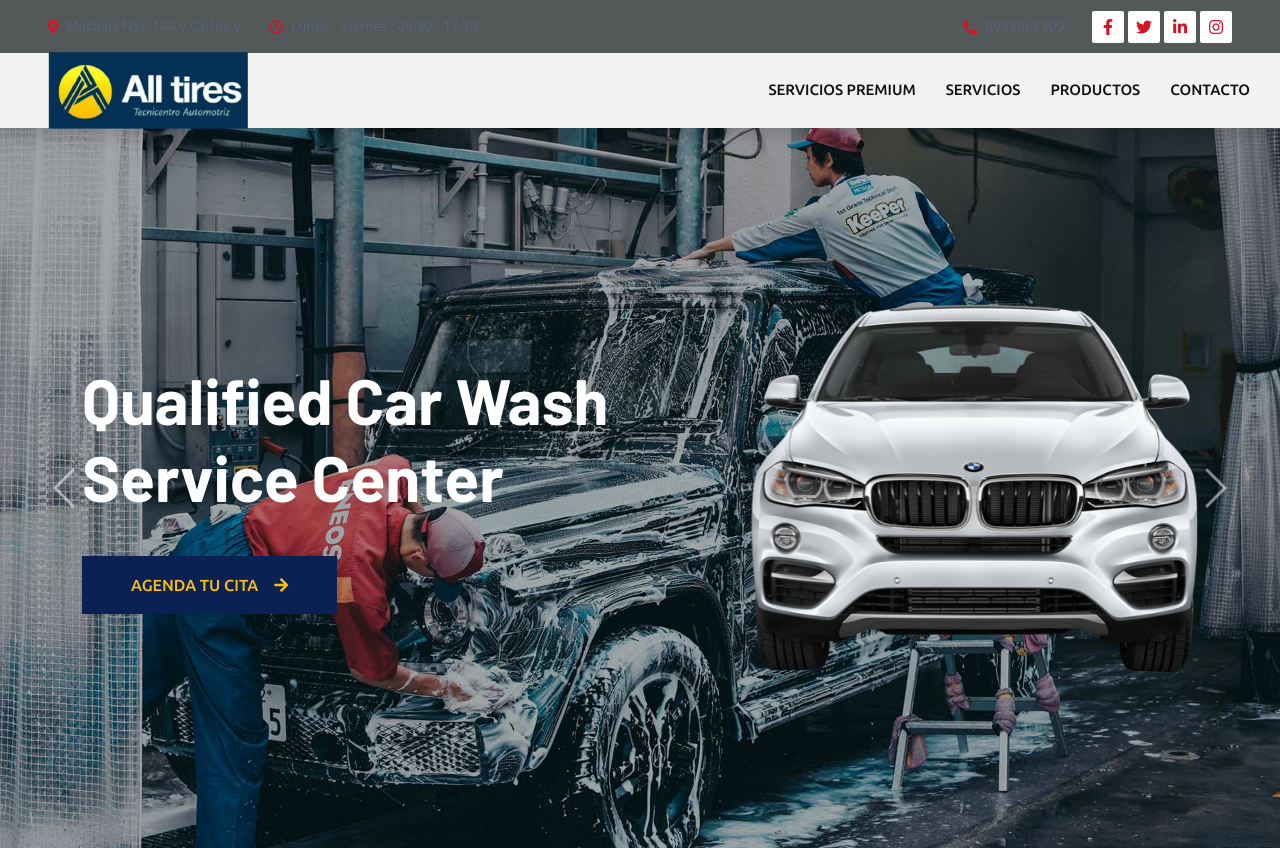
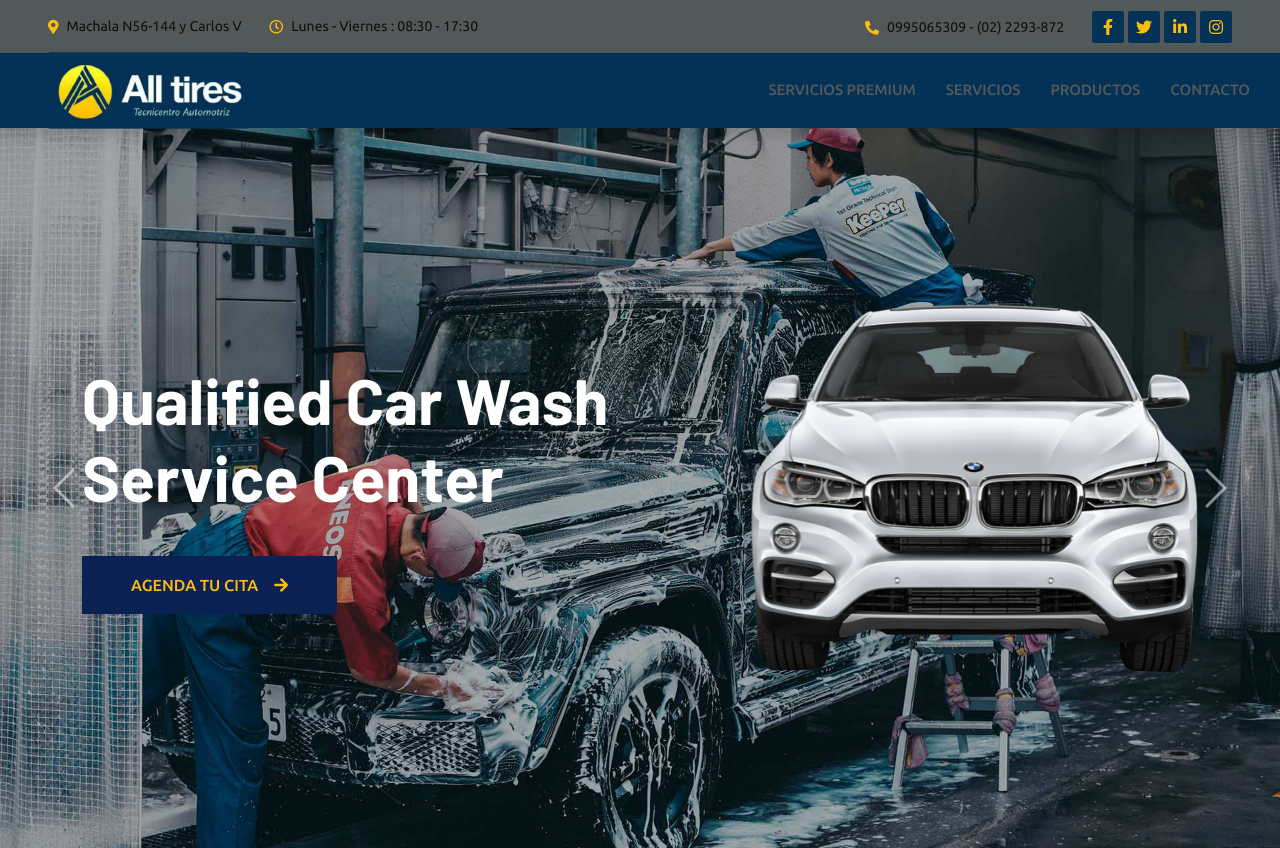
Before and after one commit to JoseLuisSantillan/ProyectoAllTires, a plain HTML site: page index.html in a window 1280 px wide. Shown: the top 848 px of the page. Drawn offline with nearby package versions, Linux system fonts and the light colour scheme.

Commit message:
Home page colors

```diff
--- a/css/style.css
+++ b/css/style.css
@@ -7,7 +7,8 @@
     --primary: #043256 ;
     --secondary: #FBBD0F;
     --light: #F2F2F2;
-    --dark: #111111;
+    --dark: #535859;
+
 }
 
 .fw-medium {
--- a/index.html
+++ b/index.html
@@ -43,37 +43,37 @@
 
 
     <!-- Topbar Start -->
-    <div class="container-fluid bg-light p-0">
+    <div class="container-fluid bg-grey p-0">
         <div class="row gx-0 d-none d-lg-flex">
             <div class="col-lg-7 px-5 text-start">
                 <div class="h-100 d-inline-flex align-items-center py-3 me-4">
-                    <small class="fa fa-map-marker-alt text-primary me-2"></small>
-                    <small>Machala N56-144 y Carlos V</small>
+                    <small class="fa fa-map-marker-alt text-yellow me-2"></small>
+                    <small class="text-dark">Machala N56-144 y Carlos V</small>
                 </div>
                 <div class="h-100 d-inline-flex align-items-center py-3">
-                    <small class="far fa-clock text-primary me-2"></small>
-                    <small>Lunes - Viernes : 08:30 - 17:30 </small>
+                    <small class="far fa-clock text-yellow me-2"></small>
+                    <small class="text-dark">Lunes - Viernes : 08:30 - 17:30 </small>
                 </div>
             </div>
             <div class="col-lg-5 px-5 text-end">
                 <div class="h-100 d-inline-flex align-items-center py-3 me-4">
-                    <small class="fa fa-phone-alt text-primary me-2"></small>
-                    <small>0995065309</small>
+                    <small class="fa fa-phone-alt text-yellow me-2"></small>
+                    <small class="text-dark">0995065309 - (02) 2293-872</small>
                 </div>
                 <div class="h-100 d-inline-flex align-items-center">
-                    <a class="btn btn-sm-square bg-white text-primary me-1" href=""><i class="fab fa-facebook-f"></i></a>
-                    <a class="btn btn-sm-square bg-white text-primary me-1" href=""><i class="fab fa-twitter"></i></a>
-                    <a class="btn btn-sm-square bg-white text-primary me-1" href=""><i class="fab fa-linkedin-in"></i></a>
-                    <a class="btn btn-sm-square bg-white text-primary me-0" href=""><i class="fab fa-instagram"></i></a>
+                    <a class="btn btn-sm-square bg-blue text-yellow me-1" href=""><i class="fab fa-facebook-f"></i></a>
+                    <a class="btn btn-sm-square bg-blue text-yellow me-1" href=""><i class="fab fa-twitter"></i></a>
+                    <a class="btn btn-sm-square bg-blue text-yellow me-1" href=""><i class="fab fa-linkedin-in"></i></a>
+                    <a class="btn btn-sm-square bg-blue text-yellow me-0" href=""><i class="fab fa-instagram"></i></a>
                 </div>
             </div>
         </div>
     </div>
     <!-- Topbar End -->
 
-
+    <!-- Top -->
     <!-- Navbar Start -->
-    <nav class="navbar navbar-expand-lg bg-grey navbar-light shadow sticky-top p-0">
+    <nav class="navbar navbar-expand-lg bg-blue navbar-light shadow sticky-top p-0">
         <a href="index.html" class="navbar-brand d-flex align-items-center px-4 px-lg-5">
 
             <h2 class="m-0 text-primary"><img src="img/logo.png" alt="" width="200"></h2>
```
Also changed, not shown: css/bootstrap.min.css.
